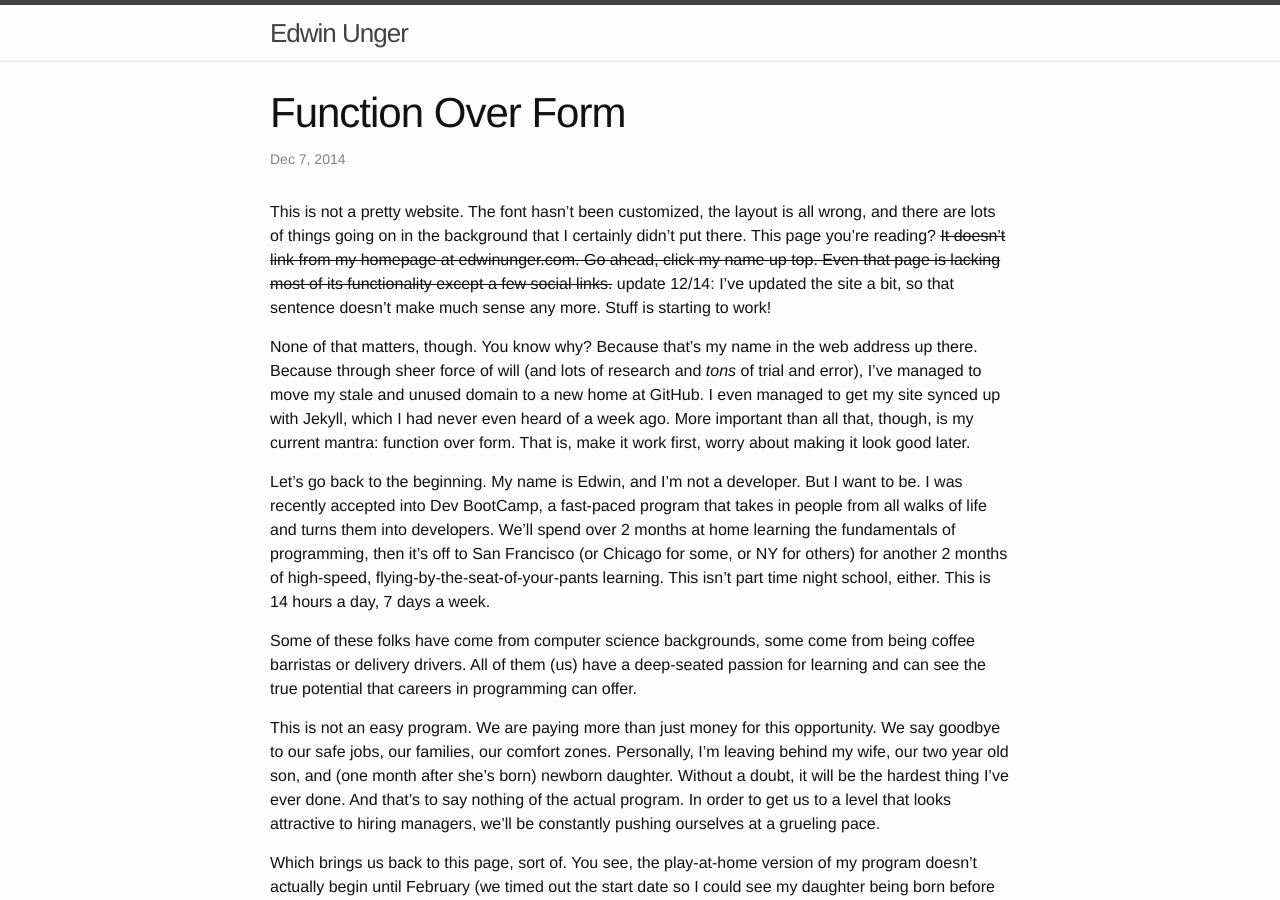
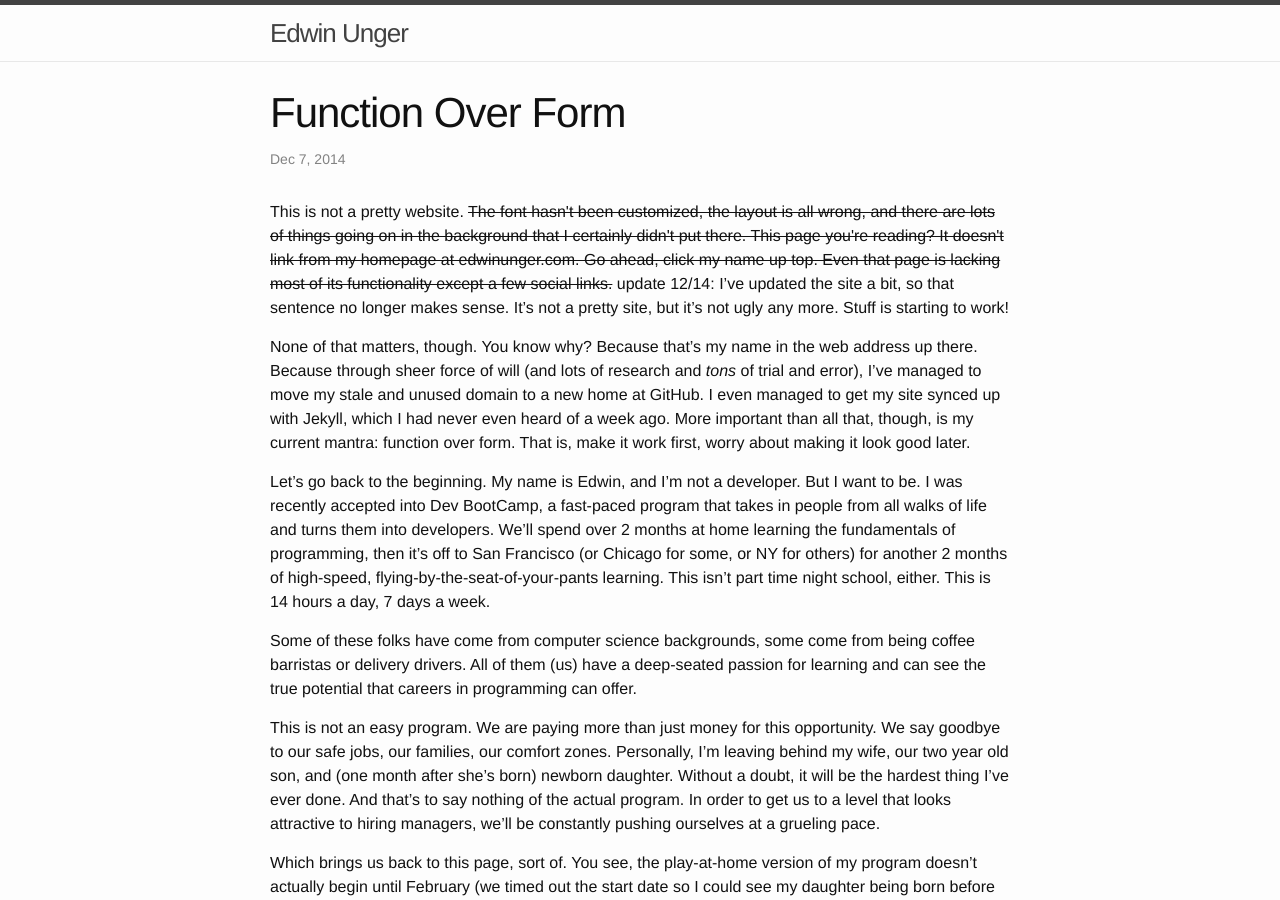
Before and after one commit to edwinunger/edwinunger.github.io, a Jekyll site: the page built from _posts/2014-12-07-function-over-form.md, in a window 1280 px wide and 900 px high. Built offline with Jekyll 4.4.1, drawn with Linux system fonts in a browser that asks for light colours.

Commit message:
blog update

```diff
--- a/_posts/2014-12-07-function-over-form.md
+++ b/_posts/2014-12-07-function-over-form.md
@@ -5,7 +5,7 @@ date:   2014-12-07 11:30:16
 categories: blog
 ---
 
-This is not a pretty website. The font hasn't been customized, the layout is all wrong, and there are lots of things going on in the background that I certainly didn't put there. This page you're reading? ~~It doesn't link from my homepage at edwinunger.com. Go ahead, click my name up top. Even that page is lacking most of its functionality except a few social links.~~ update 12/14: I've updated the site a bit, so that sentence doesn't make much sense any more. Stuff is starting to work!
+This is not a pretty website. <strike>The font hasn't been customized, the layout is all wrong, and there are lots of things going on in the background that I certainly didn't put there. This page you're reading? It doesn't link from my homepage at edwinunger.com. Go ahead, click my name up top. Even that page is lacking most of its functionality except a few social links.</strike> update 12/14: I've updated the site a bit, so that sentence no longer makes sense. It's not a pretty site, but it's not ugly any more. Stuff is starting to work!
 
 None of that matters, though. You know why? Because that's my name in the web address up there. Because through sheer force of will (and lots of research and <i>tons</i> of trial and error), I've managed to move my stale and unused domain to a new home at GitHub. I even managed to get my site synced up with Jekyll, which I had never even heard of a week ago. More important than all that, though, is my current mantra: function over form. That is, make it work first, worry about making it look good later.
 
```
